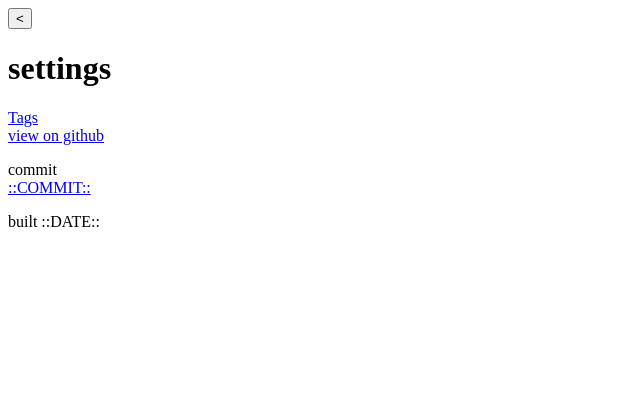
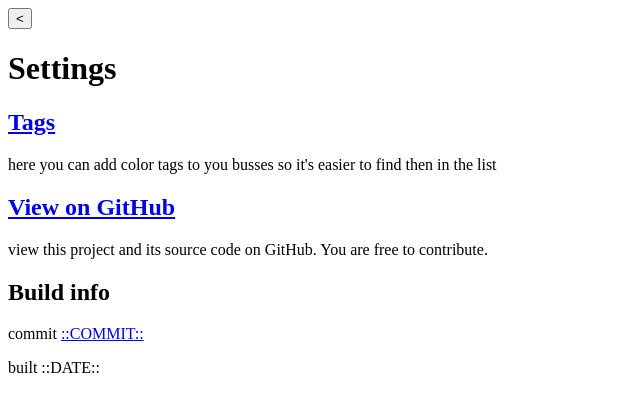
Before and after one commit to polferov/kvg2, a SvelteKit app in the folder frontend/: page /settings in a window 1280 px wide. Shown: the top 412 px of the page, without its empty margins (0-640 px from the left). Built offline with nearby package versions, Linux system fonts and the light colour scheme.

Commit message:
settings style and content

```diff
--- a/frontend/src/routes/settings/+page.svelte
+++ b/frontend/src/routes/settings/+page.svelte
@@ -4,12 +4,24 @@
 
 <Back />
 
-<h1>settings</h1>
+<h1>Settings</h1>
 
-<a href="tags/">Tags</a>
-<a target="_blank" rel="noreferrer" href="https://github.com/polferov/kvg2"
-  >view on github</a
->
+<h2><a href="tags/">Tags</a></h2>
+<p>
+  here you can add color tags to you busses so it's easier to find then in the
+  list
+</p>
+
+<h2>
+  <a target="_blank" rel="noreferrer" href="https://github.com/polferov/kvg2"
+    >View on GitHub</a
+  >
+</h2>
+<p>
+  view this project and its source code on GitHub. You are free to contribute.
+</p>
+
+<h2>Build info</h2>
 
 <div>
   <p>
@@ -23,7 +35,4 @@
 </div>
 
 <style>
-  a {
-    display: block;
-  }
 </style>
```
